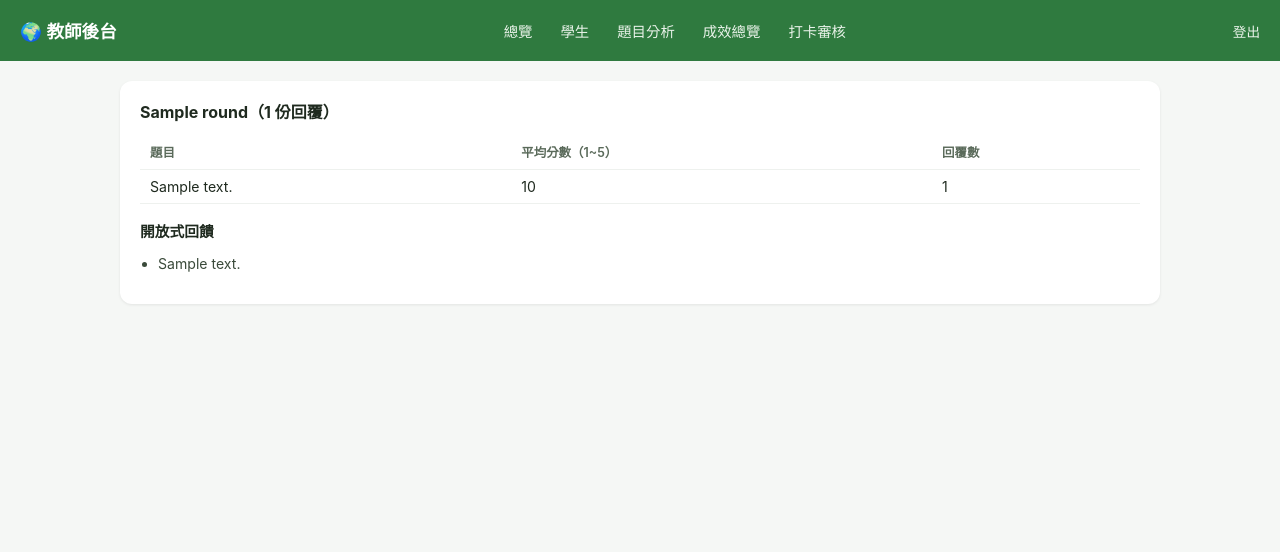
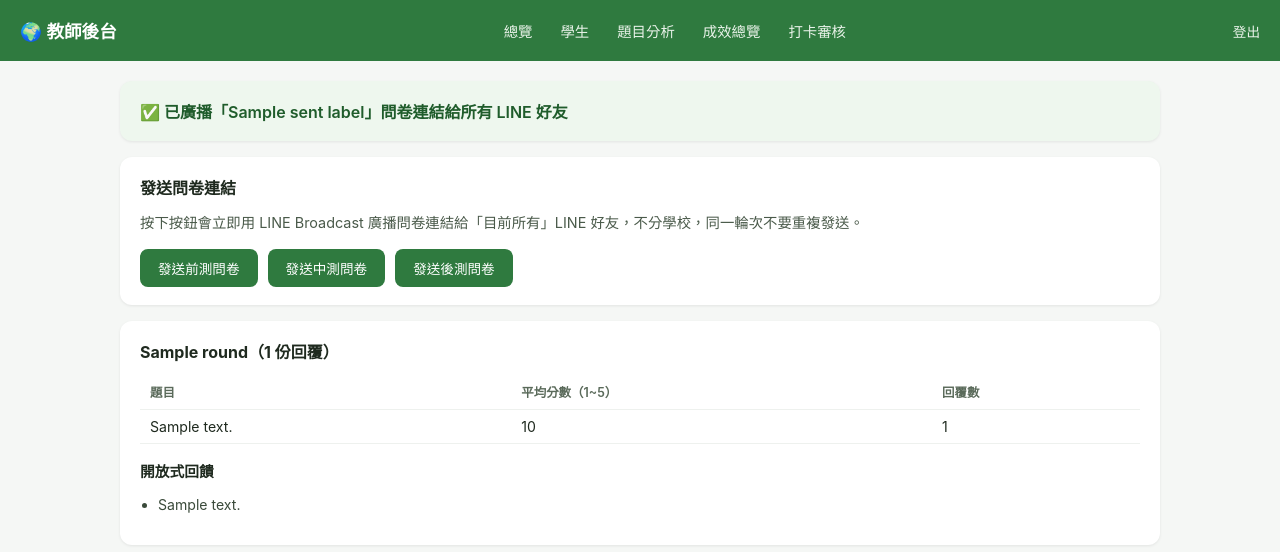
Before and after one commit to abby411716-lab/-climate-action-bot, a FastAPI app: template app/templates/teacher/assessment.html in a window 1280 px wide. Shown: the top 552 px of the page. Run offline with FastAPI, Linux system fonts and the light colour scheme; the template is opened without the code that fills it: most values are stand-ins (such as "Sample title", 1, 10 or a date in 2020).

Commit message:
Add buttons to trigger assessment survey broadcasts from the teacher dashboard
Previously this required calling POST /admin/push-assessment with curl. The
成效總覽 page now has a button per round (baseline/midterm/posttest) with a
confirm() prompt since it's an irreversible LINE broadcast to all friends.

```diff
--- a/app/routers/teacher.py
+++ b/app/routers/teacher.py
@@ -12,6 +12,7 @@ from fastapi.templating import Jinja2Templates
 from sqlalchemy.orm import Session
 
 from app import assessment_questions, crud, eco_checkin, game_rules, teacher_dashboard
+from app.assessment import broadcast_assessment_invite
 from app.config import settings
 from app.database import get_db
 
@@ -136,13 +137,25 @@ def questions_analysis(request: Request, db: Session = Depends(get_db)):
 
 
 @router.get("/assessment")
-def assessment_overview(request: Request, db: Session = Depends(get_db)):
+def assessment_overview(request: Request, sent: str | None = None, db: Session = Depends(get_db)):
     if resp := require_teacher(request):
         return resp
     rounds = [teacher_dashboard.assessment_round_stats(db, r) for r in assessment_questions.ROUNDS]
+    sent_label = assessment_questions.ROUND_LABELS.get(sent) if sent else None
     return templates.TemplateResponse(
-        "teacher/assessment.html", {"request": request, "active": "assessment", "rounds": rounds}
+        "teacher/assessment.html",
+        {"request": request, "active": "assessment", "rounds": rounds, "sent_label": sent_label},
     )
+
+
+@router.post("/assessment/push")
+def assessment_push(request: Request, assessment_round: str = Form(...)):
+    if resp := require_teacher(request):
+        return resp
+    if assessment_round not in assessment_questions.ROUNDS:
+        raise HTTPException(status_code=400, detail="round 必須是 baseline / midterm / posttest")
+    broadcast_assessment_invite(assessment_round)
+    return RedirectResponse(url=f"/teacher/assessment?sent={assessment_round}", status_code=303)
 
 
 @router.get("/checkins")
--- a/app/templates/teacher/assessment.html
+++ b/app/templates/teacher/assessment.html
@@ -1,6 +1,27 @@
 {% extends "teacher/base.html" %}
 {% block title %}成效總覽{% endblock %}
 {% block content %}
+{% if sent_label %}
+<div class="card" style="background:#eef7ee;">
+  <p style="margin:0; color:#1f5c2b; font-weight:600;">✅ 已廣播「{{ sent_label }}」問卷連結給所有 LINE 好友</p>
+</div>
+{% endif %}
+
+<div class="card">
+  <h2>發送問卷連結</h2>
+  <p class="meta" style="margin:0 0 14px;">按下按鈕會立即用 LINE Broadcast 廣播問卷連結給「目前所有」LINE 好友，不分學校，同一輪次不要重複發送。</p>
+  {% set round_labels = {"baseline": "前測", "midterm": "中測", "posttest": "後測"} %}
+  <div style="display:flex; gap:10px; flex-wrap:wrap;">
+    {% for r in ["baseline", "midterm", "posttest"] %}
+    <form method="post" action="/teacher/assessment/push"
+          onsubmit="return confirm('確定要把「{{ round_labels[r] }}」問卷連結廣播給所有 LINE 好友嗎？這個動作會立即發送，無法收回。');">
+      <input type="hidden" name="assessment_round" value="{{ r }}">
+      <button type="submit" class="btn btn-approve" style="padding: 9px 18px;">發送{{ round_labels[r] }}問卷</button>
+    </form>
+    {% endfor %}
+  </div>
+</div>
+
 {% for r in rounds %}
 <div class="card">
   <h2>{{ r.round_label }}（{{ r.response_count }} 份回覆）</h2>
```
